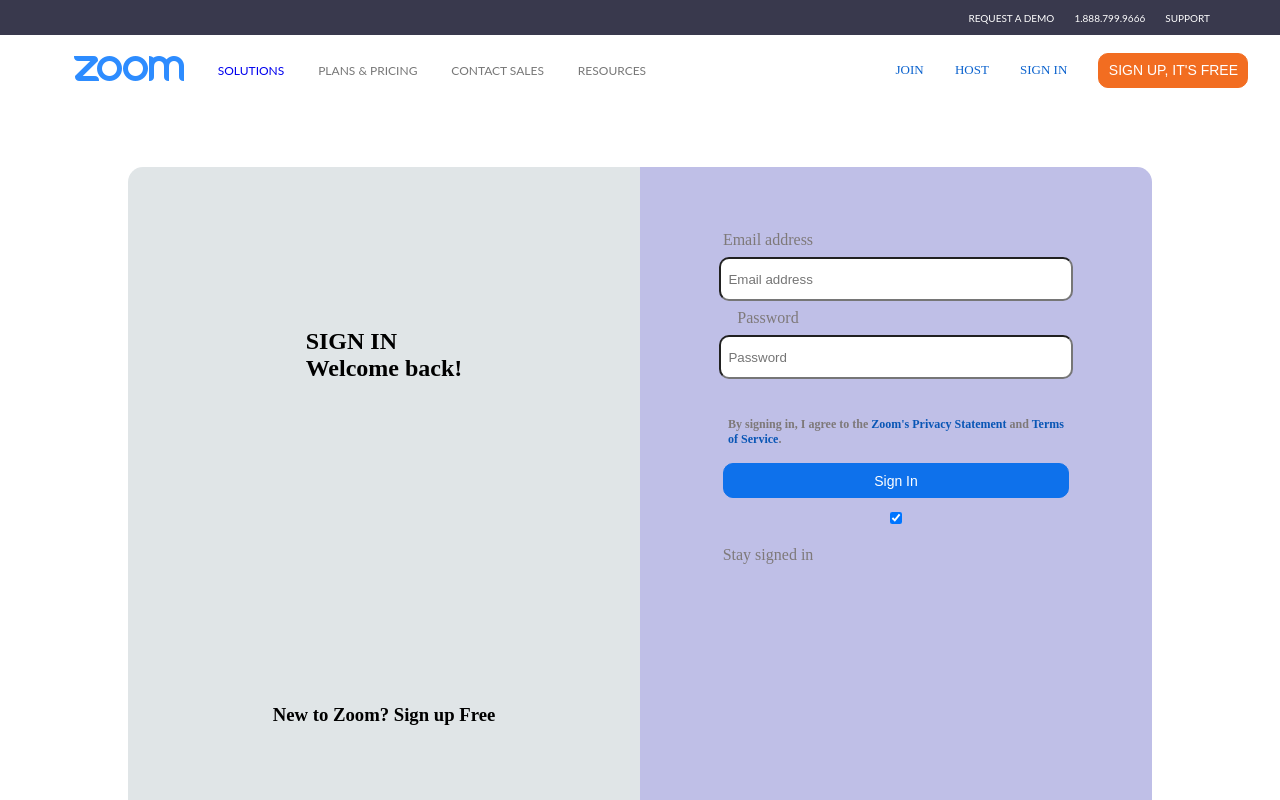
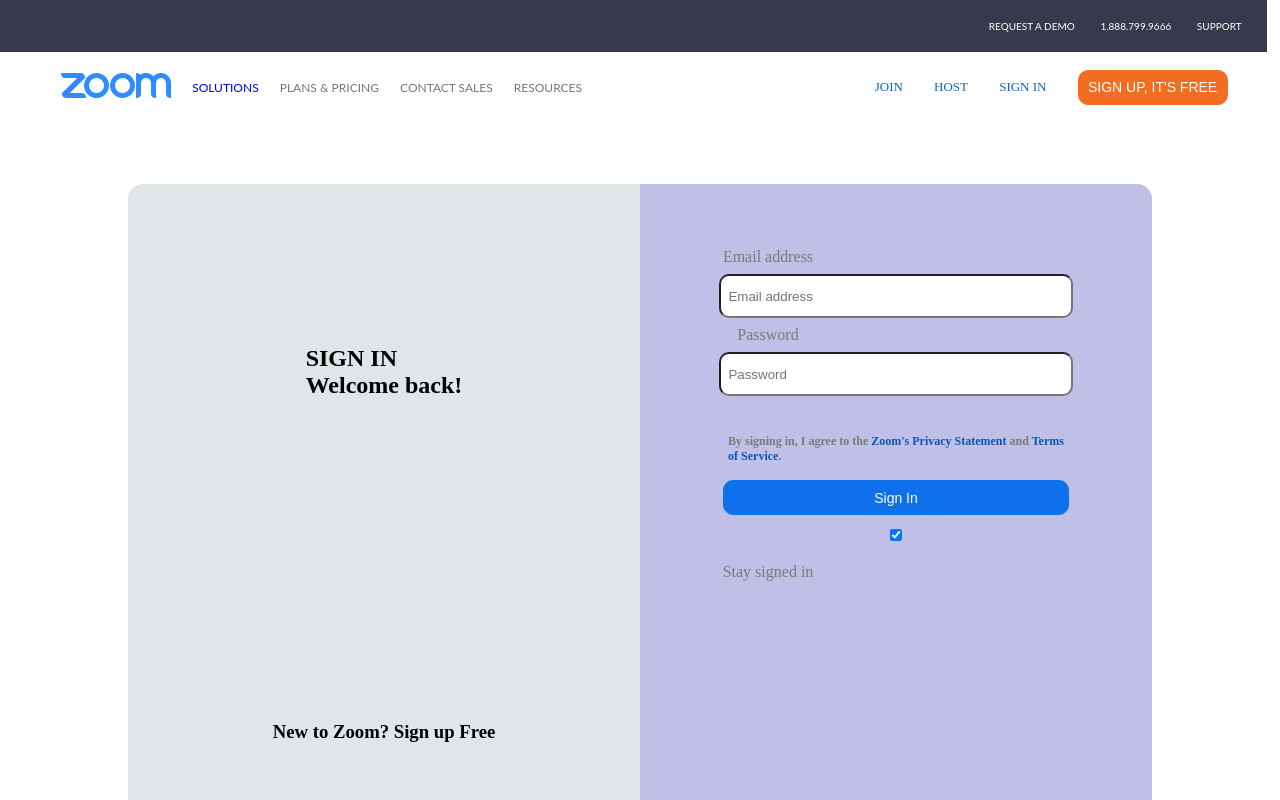
Before and after one commit to SILVA94/proyecto-zoom-signin, a plain HTML site: page index.html in a window 1280 px wide. Shown: the top 800 px of the page. Drawn offline with Linux system fonts and the light colour scheme.

Commit message:
Modificando pixeles por unidades flexibles

```diff
--- a/style.css
+++ b/style.css
@@ -1,3 +1,5 @@
+/*----------------------------------------------- Estilos para que se remover caracteristicas primarios de elemntos ----------------------------------------- */
+
 *{
     padding: 0;
     margin: 0;
@@ -7,23 +9,25 @@
     text-decoration:none;
 }
 
+/*------------------------------------------------------------------------ Estilos header ---------------------------------------------------------------------*/
+
 .barra-contacto{
     list-style:none;
     background-color: #39394d;
     display: flex;
     flex-direction: row-reverse;
+    justify-content: flex-start;
     align-items: center;
-    height: 35px;
-    padding-right: 50px;
-
-
+    height: 6.5vh;
+    width: 99vw;
 }
 
 nav ul a li {
-    margin-right: 20px;
+    margin-right: 2vw;
     color: white;
     font-family: 'Lato','Helvetica','Arial';
     font-size: 10px;
+    display: flex;
 
 }
 
@@ -38,7 +42,8 @@
     justify-content: space-evenly;
     margin-left:40px;
     padding:auto;
-    width: 50%;
+    width: 44vw;
+
 
 }
 
@@ -46,18 +51,20 @@
     display:flex;
     justify-content:space-around;
     list-style:none;
-    padding-left:200px;
+    padding-left :20vw;
     align-items:center;
     font-size:13px;
     color:#0c63ce;
     width: 30%;
-
+    flex-wrap: wrap;
 }
 
 .container-menus{
     display:flex;
     height:50px;
     margin-top: 10px;
+    flex-wrap: wrap;
+
 }
 
 .boton-ingreso{
```
Also changed, not shown: index.html (+17 -4 lines).
